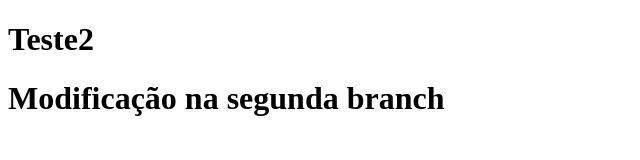
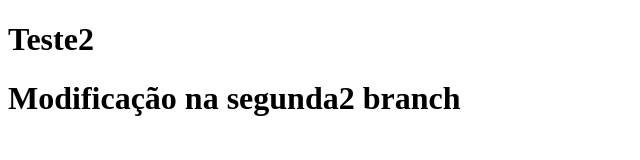
Before and after one commit to nighbop9/TestesComandosGit, a plain HTML site: page index.html in a window 1280 px wide. Shown: the whole page, without its empty margins (0-640 px from the left). Drawn offline with Linux system fonts and the light colour scheme.

Commit message:
tentando enviar apenas a branch2

```diff
--- a/index.html
+++ b/index.html
@@ -7,7 +7,7 @@
 </head>
 <body>
     <h1>Teste2</h1>
-    <h1>Modificação na segunda branch</h1>
+    <h1>Modificação na segunda2 branch</h1>
 
 </body>
 </html>
```
